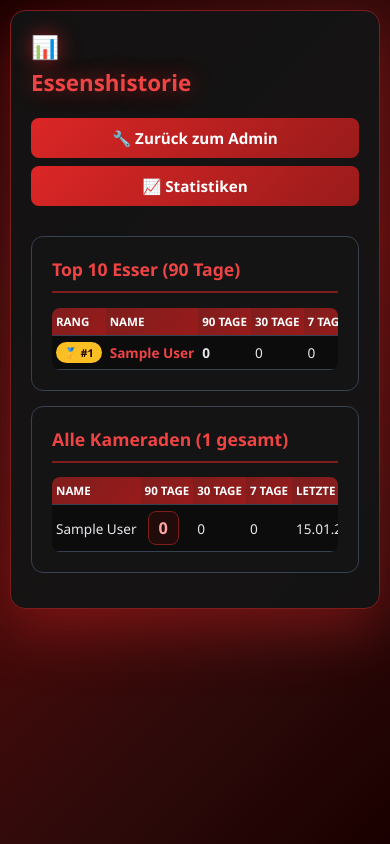
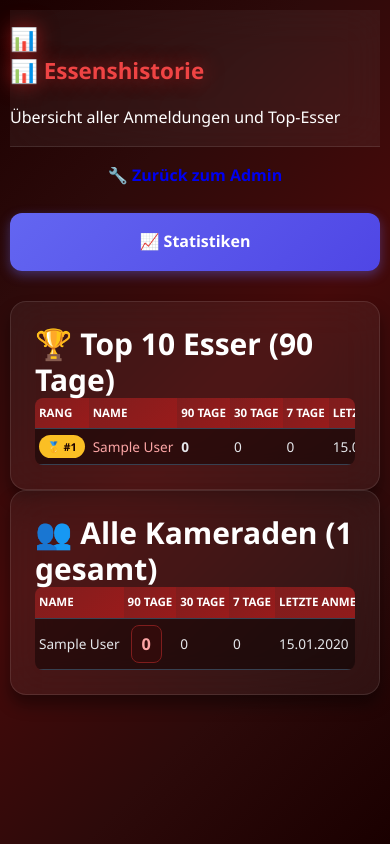
Before and after one commit to Brunsben/FoodBot, a Flask app: page /history/ in a window 390 px wide. Run offline with Flask 3, Linux system fonts and the light colour scheme; the visitor is signed in with stand-in values (Sample User, id 1); tables that the repository leaves empty hold one stand-in row (values such as "Sample post").

Commit message:
History-Seite modernisiert: Blaues Design-System, responsive Layout

```diff
--- a/templates/history.html
+++ b/templates/history.html
@@ -4,19 +4,28 @@
     <meta charset="UTF-8">
     <meta name="viewport" content="width=device-width, initial-scale=1.0, viewport-fit=cover">
     <title>Essenshistorie - FoodBot</title>
+    <link rel="stylesheet" href="{{ url_for('static', filename='css/base.css') }}">
+    <link rel="stylesheet" href="{{ url_for('static', filename='css/components.css') }}">
+    <link rel="stylesheet" href="{{ url_for('static', filename='css/layouts.css') }}">
     <link rel="stylesheet" href="{{ url_for('static', filename='css/pages/history.css') }}">
+    <link rel="preconnect" href="https://fonts.googleapis.com">
 </head>
 <body>
-    <div class="container">
-        <h1>Essenshistorie</h1>
-        <div class="nav-buttons">
-            <a href="/admin" class="nav-btn">🔧 Zurück zum Admin</a>
-            <a href="/stats" class="nav-btn">📈 Statistiken</a>
+    <div class="history-container">
+        <div class="page-header">
+            <h1>📊 Essenshistorie</h1>
+            <p class="page-subtitle">Übersicht aller Anmeldungen und Top-Esser</p>
         </div>
 
-        <div class="section">
-            <h2>Top 10 Esser (90 Tage)</h2>
-            <table>
+        <div class="nav-buttons">
+            <a href="/admin" class="btn btn-secondary">🔧 Zurück zum Admin</a>
+            <a href="/stats" class="btn btn-primary">📈 Statistiken</a>
+        </div>
+
+        <div class="card">
+            <h2>🏆 Top 10 Esser (90 Tage)</h2>
+            <div class="table-responsive">
+                <table class="data-table top-table">
                 <tr>
                     <th>Rang</th>
                     <th>Name</th>
@@ -40,12 +49,14 @@
                     <td>{{ user_stat.last_date.strftime('%d.%m.%Y') if user_stat.last_date else '-' }}</td>
                 </tr>
                 {% endfor %}
-            </table>
+                </table>
+            </div>
         </div>
 
-        <div class="section">
-            <h2>Alle Kameraden ({{ total_users }} gesamt)</h2>
-            <table>
+        <div class="card">
+            <h2>👥 Alle Kameraden ({{ total_users }} gesamt)</h2>
+            <div class="table-responsive">
+                <table class="data-table">
                 <tr>
                     <th>Name</th>
                     <th>90 Tage</th>
@@ -64,7 +75,8 @@
                     <td><a href="/history/user/{{ user_stat.user.id }}">📅 Details</a></td>
                 </tr>
                 {% endfor %}
-            </table>
+                </table>
+            </div>
         </div>
     </div>
 </body>
```
